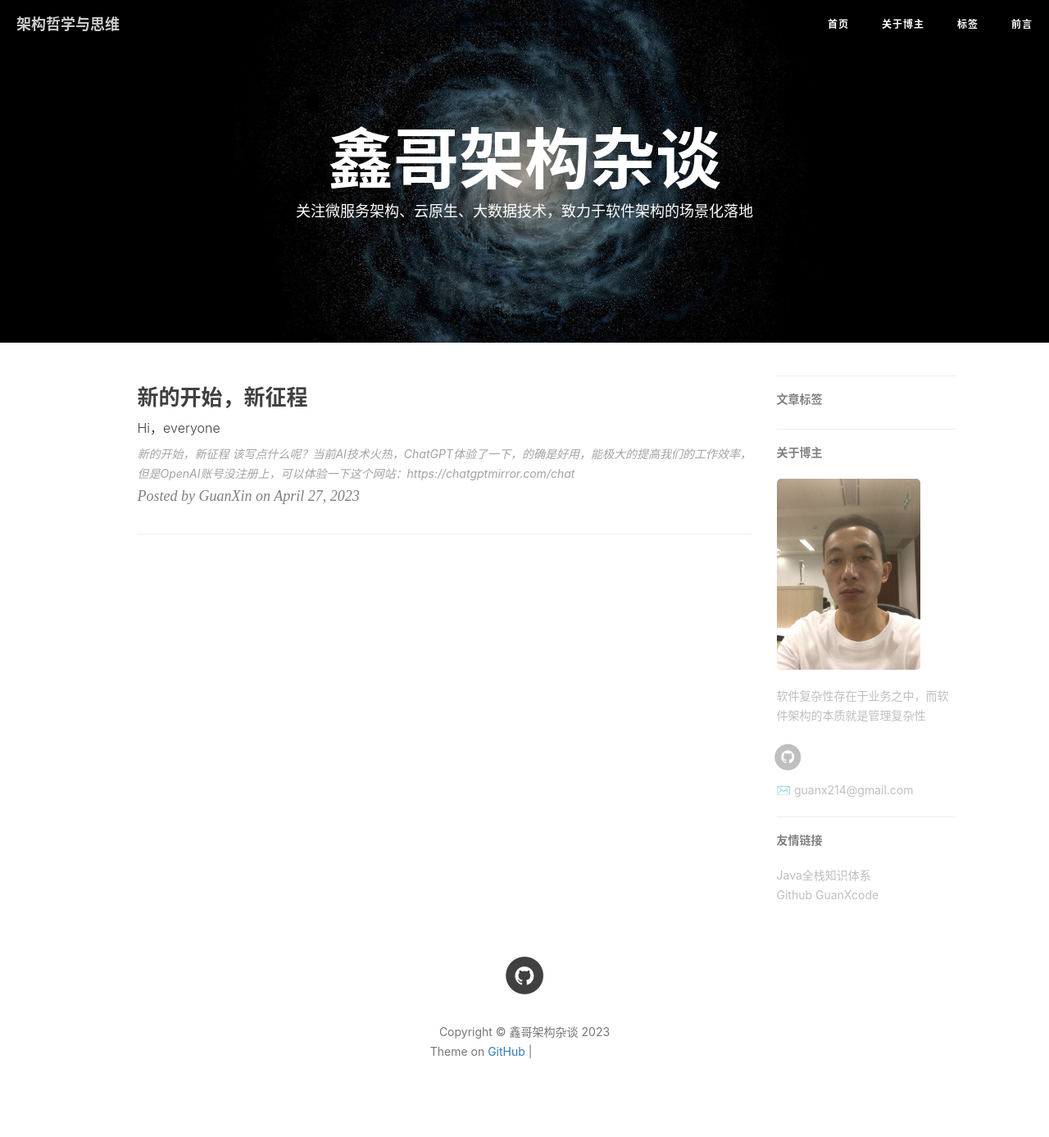
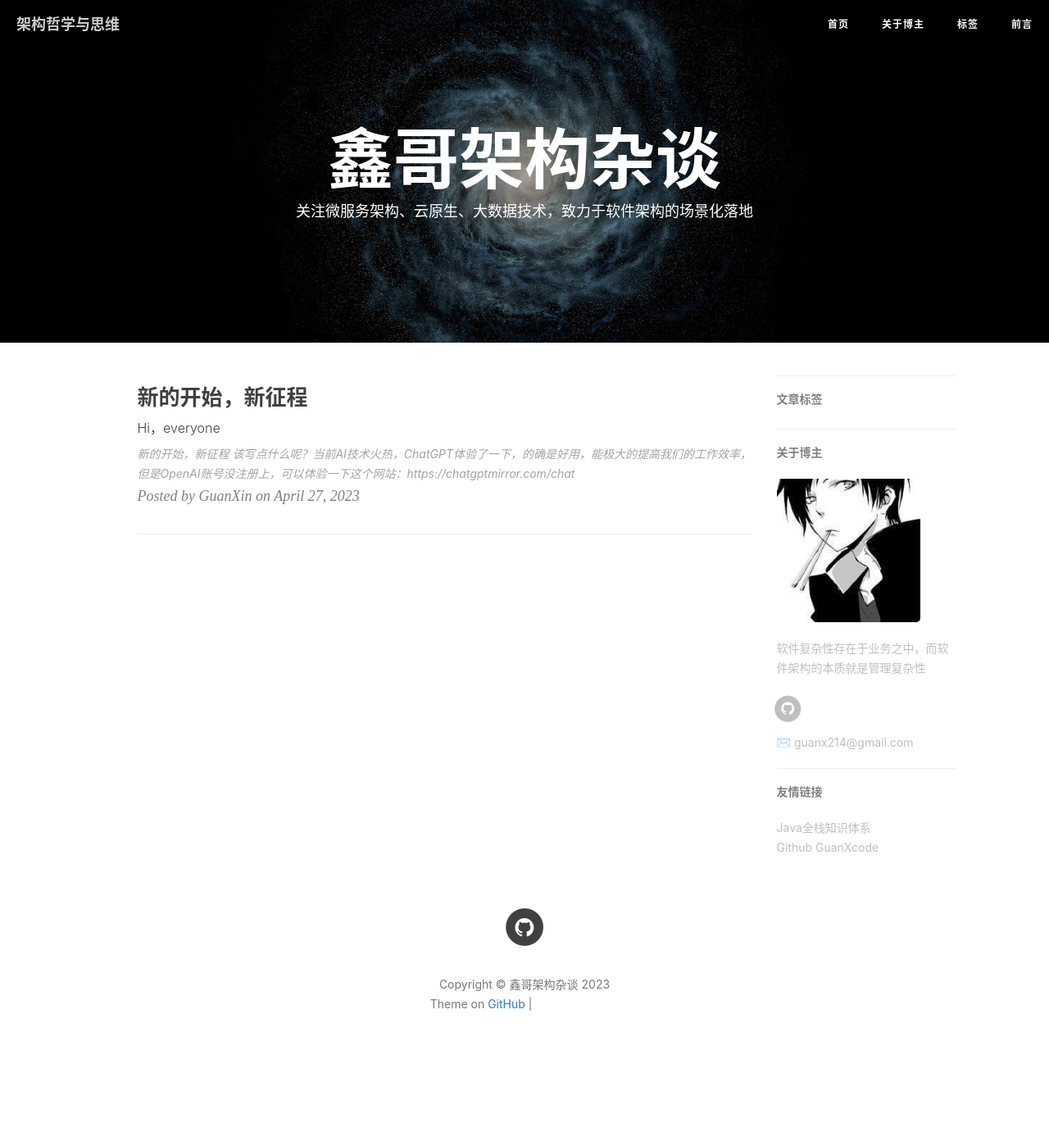
Before and after one commit to GuanXcode/GuanXcode.github.io, a Jekyll site: the page built from index.html, in a window 1280 px wide. Shown: the whole page at 82% size. Built offline with Jekyll 4.4.1, drawn with Linux system fonts in a browser that asks for light colours; nearby versions of some CDN libraries; the list of posts is cut into pages by our own code; comment, search, counter and statistics services are not loaded; after the commit the page ends 1329 px from its top, so only the background shows below that; grey boxes are pictures that could not be loaded.

Commit message:
Update _config.yml

```diff
--- a/_config.yml
+++ b/_config.yml
@@ -13,7 +13,7 @@
 # Sidebar settings
 sidebar: true                           # whether or not using Sidebar.
 sidebar-about-description: "软件复杂性存在于业务之中，而软件架构的本质就是管理复杂性"
-sidebar-avatar: /img/about-by-gentle.jpg      # use absolute URL, seeing it's used in both `/` and `/about/`
+sidebar-avatar: /img/avatar_m.jpg      # use absolute URL, seeing it's used in both `/` and `/about/`
 
 
 
```
